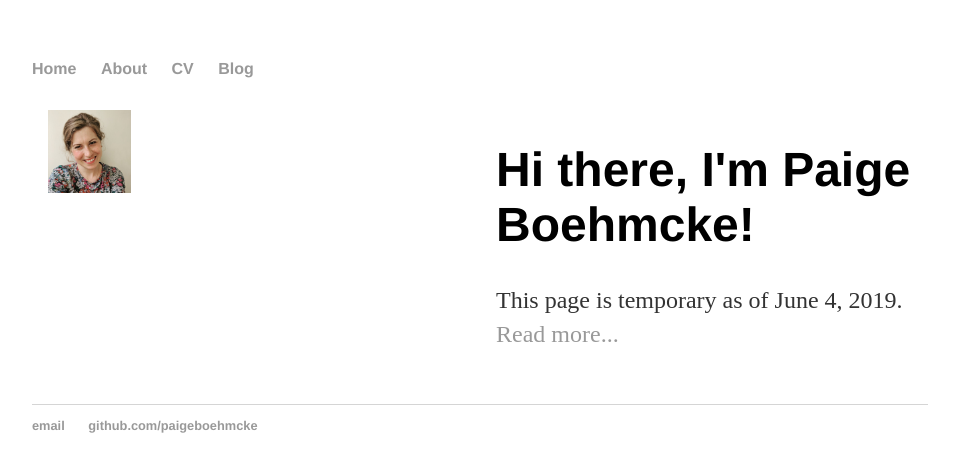
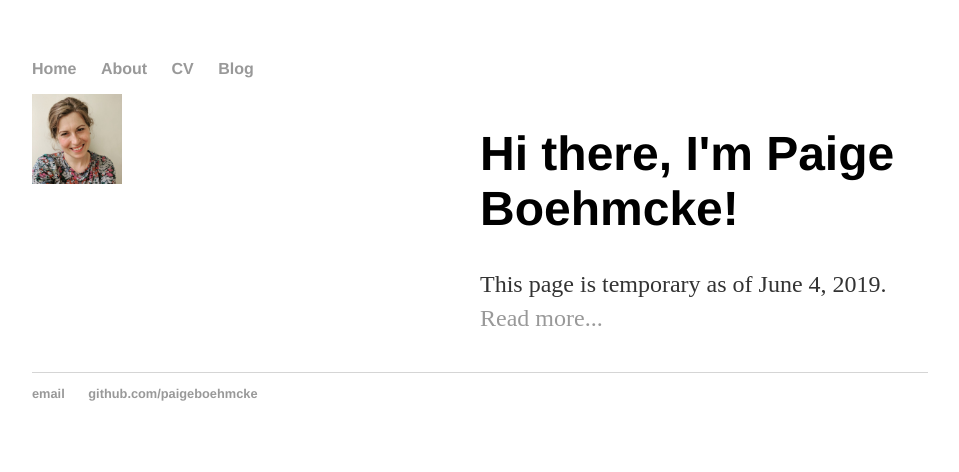
Before and after one commit to paigeboehmcke/paigeboehmcke.github.io, a Jekyll site: the page built from index.html, in a window 1280 px wide. Shown: the top 472 px of the page, without its empty margins (160-1119 px from the left). Built offline with Jekyll 4.4.1, drawn with Linux system fonts in a browser that asks for light colours.

Commit message:
Update main.css

```diff
--- a/css/main.css
+++ b/css/main.css
@@ -47,6 +47,4 @@
 .blurb {
     display: inline;
     flex: 1; /* additionally, equal width */
-    padding: 1em;
-    margin: 0;
 }
```
